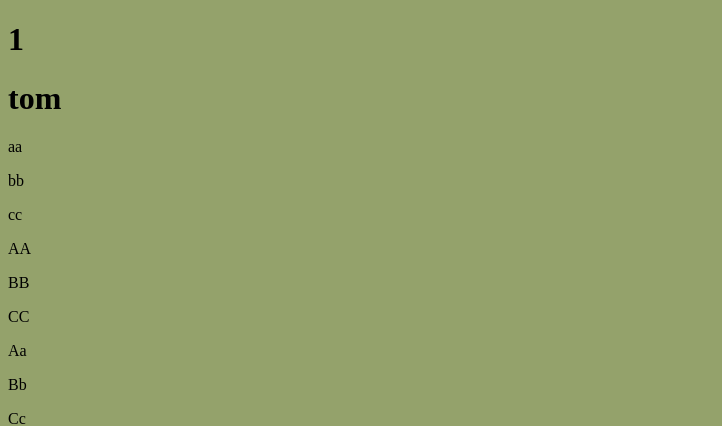
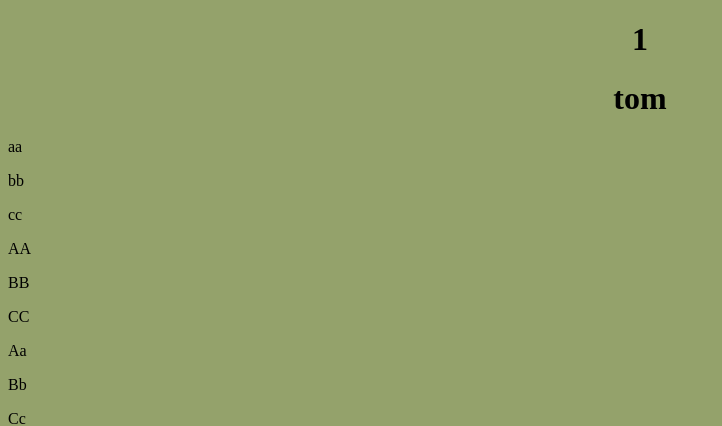
Before and after one commit to Povetka/modul_18_Django_video, a Django app: page / in a window 1280 px wide. Shown: the top 426 px of the page, without its empty margins (0-722 px from the left). Run offline with Django 5.2, Linux system fonts and the light colour scheme.

Commit message:
Не видит css

```diff
--- a/myapp/static/style.css
+++ b/myapp/static/style.css
@@ -1,6 +1,6 @@
 body {
     background-color: #94a26b;
     }
-h1 {}
+h1 {
     text-align: center;
 }
```
